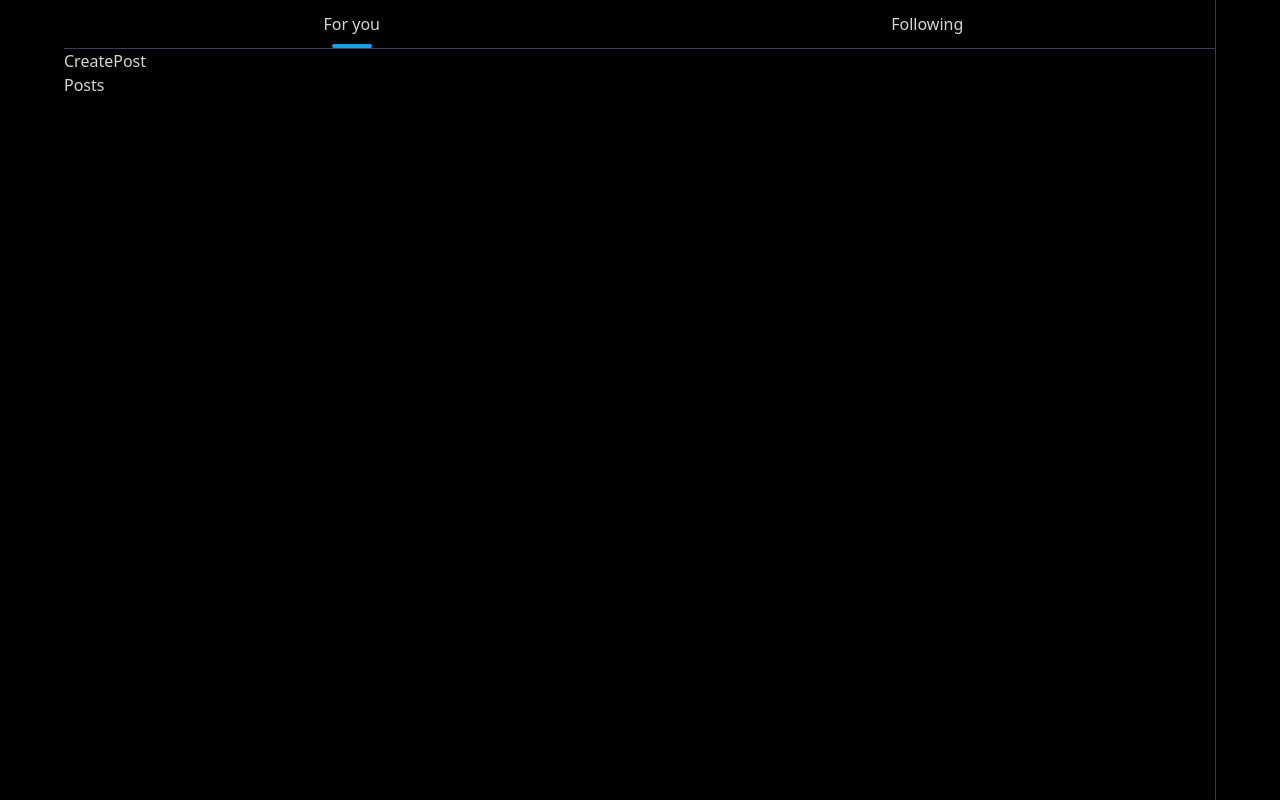
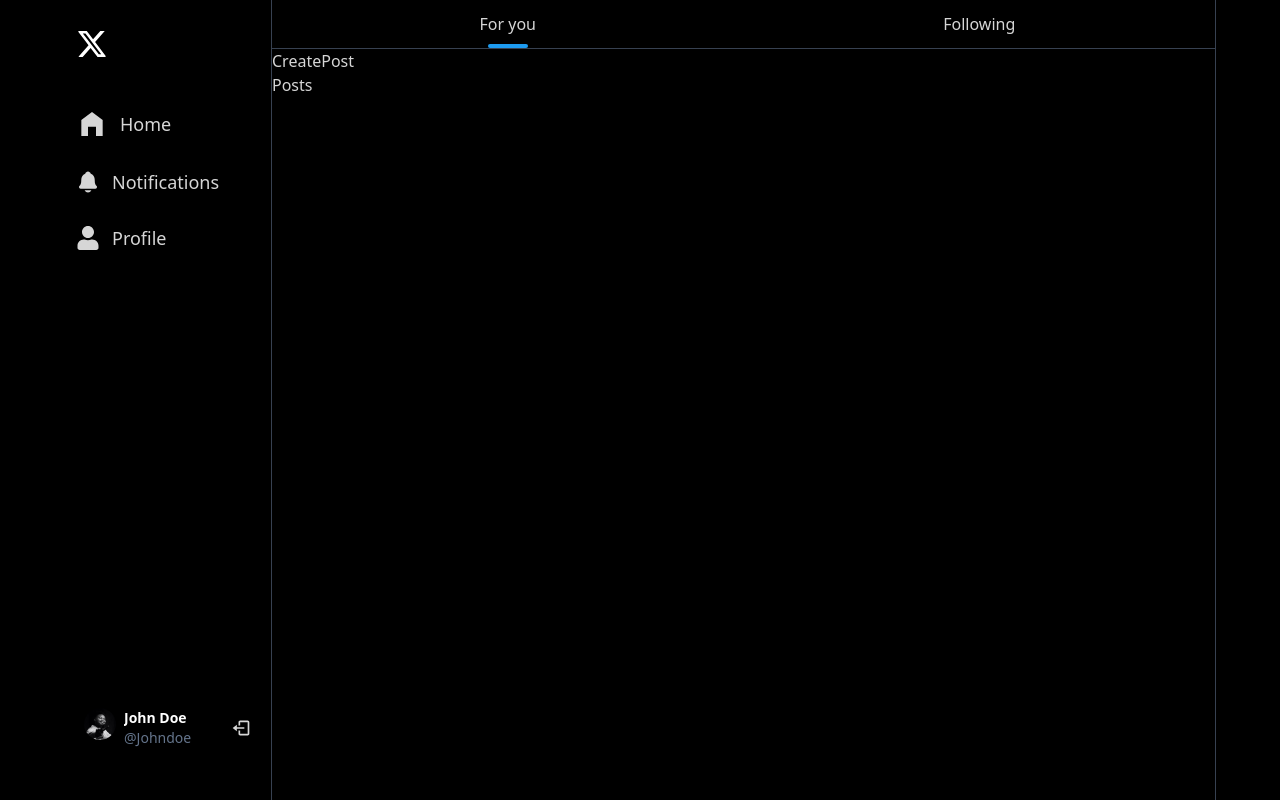
Before and after one commit to freetimezp/js-portfolio-128-twitter, a React (Vite) app in the folder frontend/: page / in a window 1280 px wide. Built offline with nearby package versions, Linux system fonts and the light colour scheme.

Commit message:
25. js-portfolio-128-twitter. Sidebar component.

```diff
--- a/frontend/src/App.jsx
+++ b/frontend/src/App.jsx
@@ -3,11 +3,14 @@
 import HomePage from "./pages/home/HomePage";
 import SignupPage from "./pages/auth/signup/SignupPage";
 import LoginPage from "./pages/auth/login/LoginPage";
+import Sidebar from "./components/common/Sidebar";
 
 function App() {
 
   return (
     <div className="flex max-w-6xl mx-auto">
+      <Sidebar />
+
       <Routes>
         <Route path="/" element={<HomePage />} />
         <Route path="/login" element={<LoginPage />} />
--- /dev/null
+++ b/frontend/src/components/common/Sidebar.jsx
@@ -0,0 +1,85 @@
+import { Link } from "react-router-dom";
+
+import XSvg from "../svgs/X";
+
+import { MdHomeFilled } from "react-icons/md";
+import { IoNotifications } from "react-icons/io5";
+import { FaUser } from "react-icons/fa";
+import { BiLogOut } from "react-icons/bi";
+
+const Sidebar = () => {
+    const data = {
+        fullName: "John Doe",
+        username: "Johndoe",
+        profileImg: "/avatars/boy1.jpg"
+    };
+
+    return (
+        <div className='md:flex-[2_2_0] w-18 max-w-52'>
+            <div className='sticky top-0 left-0 h-screen flex flex-col border-r
+                border-gray-700 w-20 md:w-full p-1'>
+
+                <Link to='/' className='flex justify-center md:justify-start py-4'>
+                    <XSvg className='px-2 w-12 h-12 rounded-full fill-white hover:bg-stone-900' />
+                </Link>
+
+                <ul className='flex flex-col gap-3 mt-4'>
+                    <li className='flex justify-center md:justify-start'>
+                        <Link to='/'
+                            className='flex gap-3 items-center hover:bg-stone-900 transition-all
+                                rounded-full duration-300 py-2 pl-2 pr-4 max-w-fit cursor-pointer'
+                        >
+                            <MdHomeFilled className='w-8 h-8' />
+                            <span className='text-lg hidden md:block'>Home</span>
+                        </Link>
+                    </li>
+                    <li className='flex justify-center md:justify-start'>
+                        <Link to='/notifications'
+                            className='flex gap-3 items-center hover:bg-stone-900 transition-all
+                                rounded-full duration-300 py-2 pl-2 pr-4 max-w-fit cursor-pointer'
+                        >
+                            <IoNotifications className='w-6 h-6' />
+                            <span className='text-lg hidden md:block'>Notifications</span>
+                        </Link>
+                    </li>
+
+                    <li className='flex justify-center md:justify-start'>
+                        <Link to={`/profile/${data?.username}`}
+                            className='flex gap-3 items-center hover:bg-stone-900 transition-all
+                                rounded-full duration-300 py-2 pl-2 pr-4 max-w-fit cursor-pointer'
+                        >
+                            <FaUser className='w-6 h-6' />
+                            <span className='text-lg hidden md:block'>Profile</span>
+                        </Link>
+                    </li>
+                </ul>
+                {data && (
+                    <Link to={`/profile/${data.username}`}
+                        className='mt-auto mb-10 flex gap-2 items-start transition-all duration-300
+                            hover:bg-[#181818] py-2 px-4 rounded-full'
+                    >
+                        <div className='avatar hidden md:inline-flex'>
+                            <div className='w-8 rounded-full'>
+                                <img src={data?.profileImg || "/avatar-placeholder.png"} />
+                            </div>
+                        </div>
+                        <div className='flex justify-between flex-1 items-center'>
+                            <div className='hidden md:block'>
+                                <p className='text-white font-bold text-sm w-20 truncate'>
+                                    {data?.fullName}
+                                </p>
+                                <p className='text-slate-500 text-sm'>
+                                    @{data?.username}
+                                </p>
+                            </div>
+
+                            <BiLogOut className='w-5 h-5 cursor-pointer' onClick={(e) => { e.preventDefault(); }} />
+                        </div>
+                    </Link>
+                )}
+            </div>
+        </div>
+    );
+};
+
+export default Sidebar;
```
